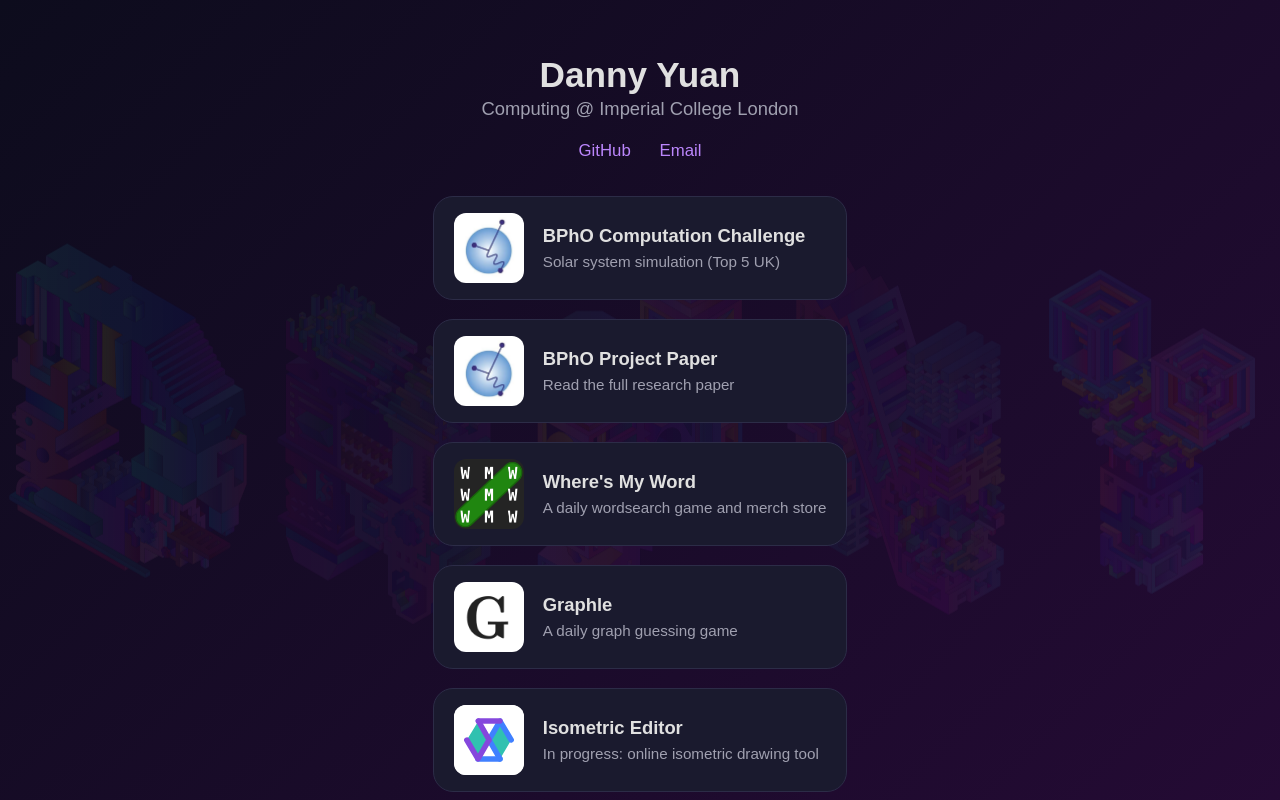
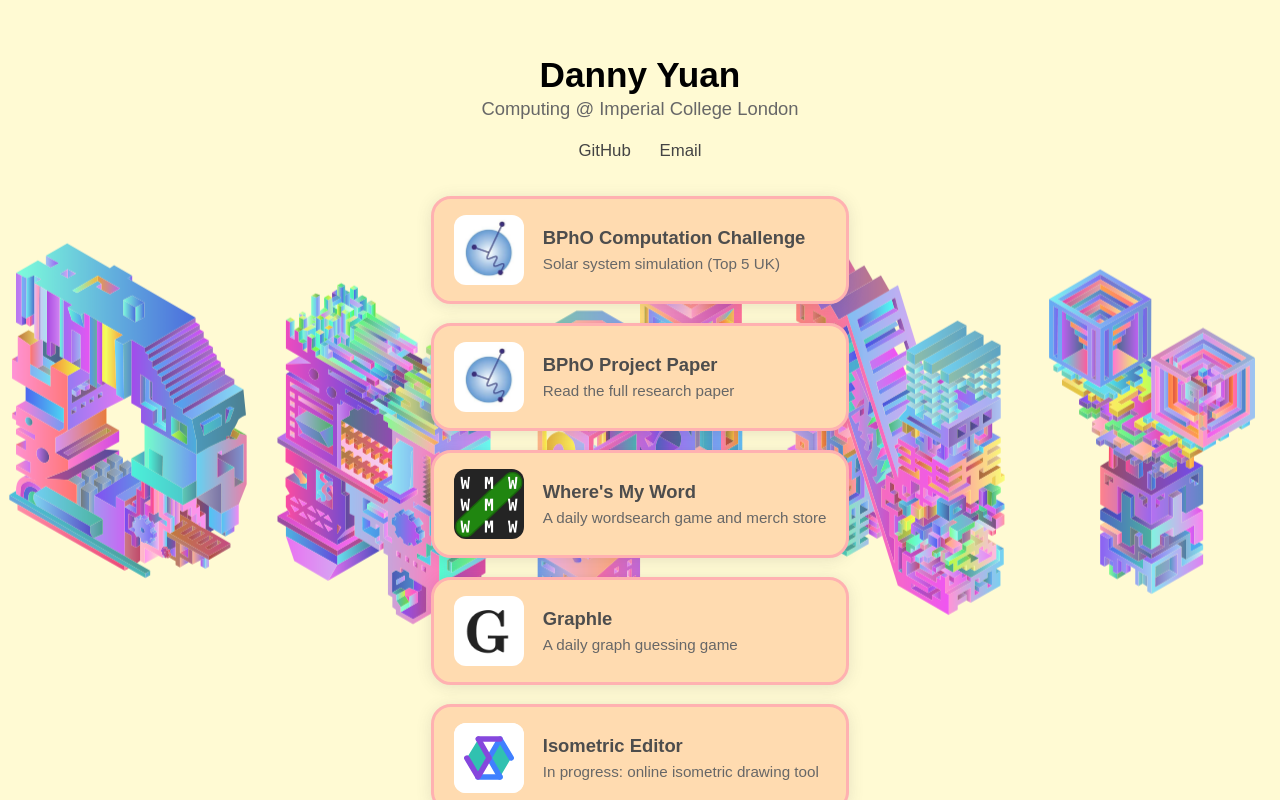
Before and after one commit to dannyyuan06/dannyyuan06.github.io, a React (Vite) app: page /#/ in a window 1280 px wide. Shown: the top 800 px of the page. Built offline with nearby package versions, Linux system fonts and the light colour scheme; a web font is replaced by a local one.

Commit message:
colour change

```diff
--- a/src/App.css
+++ b/src/App.css
@@ -10,12 +10,14 @@
 
   color-scheme: light dark;
   /* Updated colors for a darker theme like Image 2 */
-  --bg-color: #0d0c1d; /* A dark, slightly purple-blue background */
-  --card-color: #1a1a2e; /* Darker card for contrast */
-  --text-color: #e0e0e0;
-  --text-color-secondary: #a0a0b0;
-  --hover-color: #2c2c47;
-  --accent-color: #bb86fc; /* Still a nice accent */
+  --bg-color: #FFFAD3; /* A dark, slightly purple-blue background */
+  --card-color: #FFDBB0; /* Darker card for contrast */
+  --text-color: #4d4d4d;
+  --text-color-secondary: #676767;
+  --text-color-accent: #444;
+  --hover-color: #FFCCB8;
+  --accent-color: #FFB1B1; /* Still a nice accent */
+  --text-bg-color: #000;
 
   font-family: "Murecho", sans-serif;
   font-optical-sizing: auto;
@@ -26,13 +28,11 @@
 
 body {
   background-color: var(--bg-color);
-  color: var(--text-color);
+  color: var(--text-bg-color);
   display: flex;
   justify-content: center;
   min-height: 100vh;
   padding: 2rem 1rem;
-  /* Optional: Add a subtle gradient like the second image */
-  background: linear-gradient(135deg, #0d0c1d 0%, #2a0a3a 100%);
     overflow-x: hidden;
 }
 
@@ -98,7 +98,7 @@
 }
 
 .social-link {
-  color: var(--accent-color);
+  color: var(--text-color-accent);
   text-decoration: none;
   font-weight: 500;
   font-size: 1.05rem;
@@ -106,7 +106,7 @@
 }
 
 .social-link:hover {
-  color: #d1baff; /* Lighter accent on hover */
+  color: var(--text-color-accent); /* Lighter accent on hover */
   text-decoration: underline;
 }
 
@@ -120,7 +120,7 @@
 
 .project-link {
   background-color: var(--card-color);
-  border: 1px solid var(--hover-color);
+  border: 3px solid var(--accent-color);
   padding: 1rem 1.2rem; /* Adjusted padding */
   border-radius: 20px;
   text-decoration: none;
@@ -131,14 +131,15 @@
   align-items: center; /* Vertically center image and text */
   text-align: left; /* Changed from center */
   gap: 1.2rem; /* Add gap between image and text */
+  box-shadow: 0px 2px 15px rgba(89, 89, 89, 0.15);
 
-  transition: transform 0.2s ease, background-color 0.2s ease, border-color 0.2s ease;
+  transition: background-color 0.2s ease, border-color 0.2s ease;
 }
 
 .project-link:hover {
   background-color: var(--hover-color);
-  transform: translateY(-3px); /* Subtle lift effect */
   border-color: var(--accent-color); /* Highlight border on hover */
+  color: var(--text-color-accent);
 }
 
 .project-link strong {
@@ -200,14 +201,6 @@
   pointer-events: none; /* Lets mouse clicks pass through */
 }
 
-
-.project-link:hover {
-  background-color: var(--hover-color);
-  transform: translateY(-3px);
-  border-color: var(--accent-color);
-  color: var(--accent-color);
-}
-
 /* --- ADD THESE NEW RULES --- */
 
 .project-image {
--- a/src/FloatingLetters.jsx
+++ b/src/FloatingLetters.jsx
@@ -5,11 +5,11 @@
 // 2. Define each letter in this array.
 const lettersConfig = [
   // Example letters (replace with your image paths)
-  { id: 'd', src: '/D.svg', size: 270, initialPos: { left: '25%' }, animation: 'floatUp 12s -2s ease-in-out infinite', opacity: 0.08 },
-  { id: 'a', src: '/A.svg', size: 270, initialPos: { left: '35%' }, animation: 'floatDown 15s 0s ease-in-out infinite', opacity: 0.05 },
-  { id: 'n', src: '/N1.svg', size: 270,  initialPos: { left: '45%' }, animation: 'floatUp 10s -5s ease-in-out infinite', opacity: 0.07 },
-  { id: 'y', src: '/N2.svg', size: 270, initialPos: { left: '55%' }, animation: 'floatDown 18s -10s ease-in-out infinite', opacity: 0.06 },
-  { id: 'i', src: '/Y.svg', size: 270,  initialPos: { left: '65%' }, animation: 'floatUp 13s -8s ease-in-out infinite', opacity: 0.08 },
+  { id: 'd', src: '/D.svg', size: 270, initialPos: { left: '25%' }, animation: 'floatUp 12s -2s ease-in-out infinite', opacity: 0.7 },
+  { id: 'a', src: '/A.svg', size: 270, initialPos: { left: '35%' }, animation: 'floatDown 15s 0s ease-in-out infinite', opacity: 0.7 },
+  { id: 'n', src: '/N1.svg', size: 270,  initialPos: { left: '45%' }, animation: 'floatUp 10s -5s ease-in-out infinite', opacity: 0.7 },
+  { id: 'y', src: '/N2.svg', size: 270, initialPos: { left: '55%' }, animation: 'floatDown 18s -10s ease-in-out infinite', opacity: 0.7 },
+  { id: 'i', src: '/Y.svg', size: 270,  initialPos: { left: '65%' }, animation: 'floatUp 13s -8s ease-in-out infinite', opacity: 0.7 },
   // Add more letters as needed
 ];
 
```
